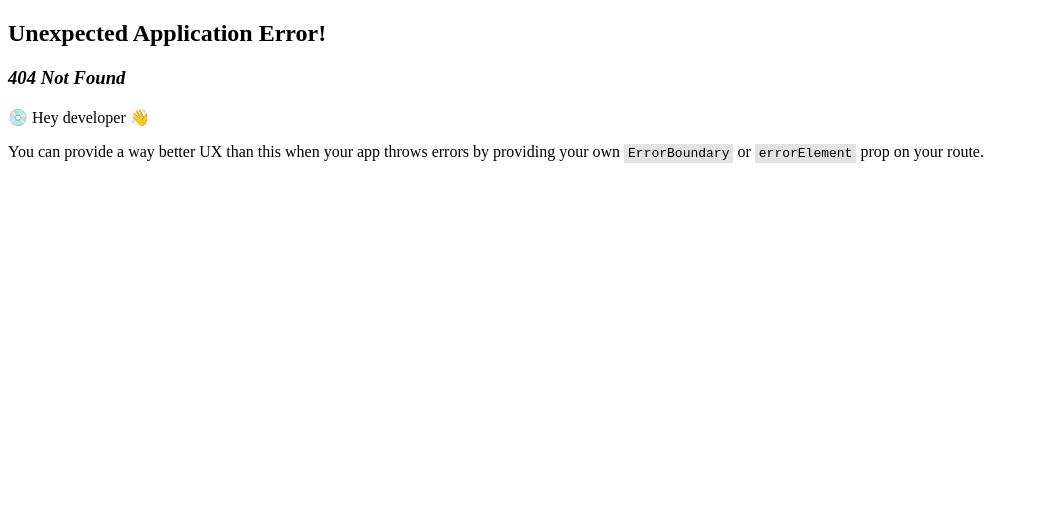
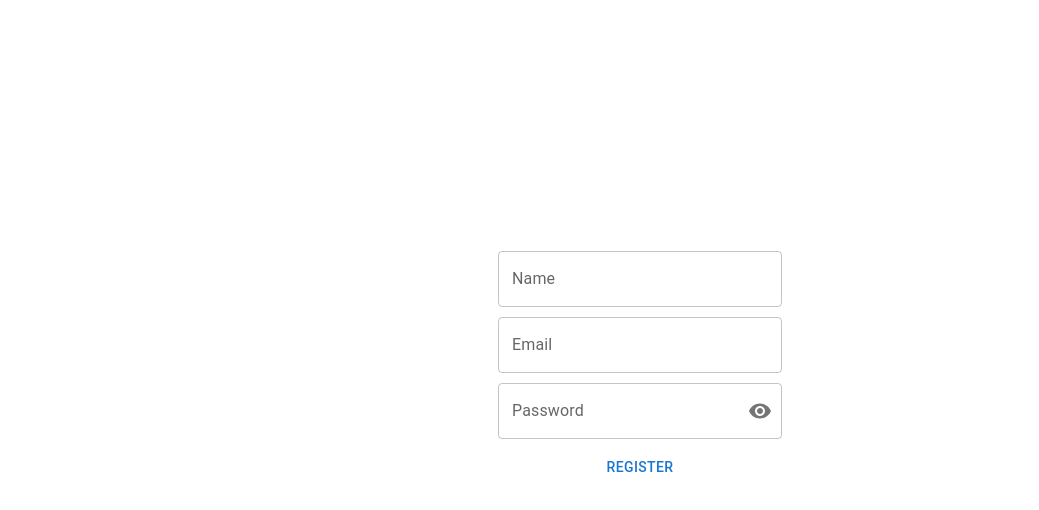
Before and after one commit to atikrahad/medical-camp-management-clientside, a React (Vite) app: page /register in a window 1280 px wide. Before the commit this address had no page. Shown: the top 510 px of the page, without its empty margins (0-1039 px from the left). Built offline with nearby package versions, Linux system fonts and the light colour scheme.

Commit message:
adding basic login and register pages

```diff
--- a/package.json
+++ b/package.json
@@ -20,6 +20,7 @@
     "match-sorter": "^6.3.1",
     "react": "^18.2.0",
     "react-dom": "^18.2.0",
+    "react-hook-form": "^7.48.2",
     "react-router-dom": "^6.20.0",
     "sort-by": "^1.2.0",
     "styled-components": "^6.1.1"
--- /dev/null
+++ b/src/Pages/Login.jsx
@@ -0,0 +1,66 @@
+import { Visibility, VisibilityOff } from "@mui/icons-material";
+import { Button, FormControl, Grid, IconButton, InputAdornment, InputLabel, OutlinedInput, TextField } from "@mui/material";
+import React from "react";
+import { useForm } from "react-hook-form";
+
+const Login = () => {
+    const { register, handleSubmit } = useForm();
+  const onSubmit = (data) => console.log(data);
+  const [showPassword, setShowPassword] = React.useState(false);
+
+  const handleClickShowPassword = () => setShowPassword((show) => !show);
+
+  return (
+    <Grid
+      sx={{
+        display: "flex",
+        minHeight: "90vh",
+        alignItems: "center",
+        justifyContent: "center",
+      }}
+    >
+      <form
+        style={{ display: "flex", gap: "10px", flexDirection: "column" }}
+        onSubmit={handleSubmit(onSubmit)}
+      >
+
+        <TextField
+          id="outlined-basic"
+          {...register("email")}
+          type="email"
+          label="Email"
+          variant="outlined"
+        />
+
+
+        <FormControl  variant="outlined">
+          <InputLabel htmlFor="outlined-adornment-password">
+            Password
+          </InputLabel>
+          <OutlinedInput
+            id="outlined-adornment-password"
+            {...register("password")}
+            type={showPassword ? "text" : "password"}
+            endAdornment={
+              <InputAdornment position="end">
+                <IconButton
+                  aria-label="toggle password visibility"
+                  onClick={handleClickShowPassword}
+                //   onMouseDown={handleMouseDownPassword}
+                  edge="end"
+                >
+                  {showPassword ? <VisibilityOff /> : <Visibility />}
+                </IconButton>
+              </InputAdornment>
+            }
+            label="Password"
+          />
+        </FormControl>
+
+        <Button type="submit">Login</Button>
+      </form>
+    </Grid>
+  );
+};
+
+export default Login;
--- /dev/null
+++ b/src/Pages/Register.jsx
@@ -0,0 +1,69 @@
+import { Visibility, VisibilityOff } from "@mui/icons-material";
+import { Button, FormControl, Grid, IconButton, InputAdornment, InputLabel, OutlinedInput, TextField } from "@mui/material";
+import React from "react";
+import { useForm } from "react-hook-form";
+
+export default function Register() {
+  const { register, handleSubmit } = useForm();
+  const onSubmit = (data) => console.log(data);
+  const [showPassword, setShowPassword] = React.useState(false);
+
+  const handleClickShowPassword = () => setShowPassword((show) => !show);
+
+  return (
+    <Grid
+      sx={{
+        display: "flex",
+        minHeight: "90vh",
+        alignItems: "center",
+        justifyContent: "center",
+      }}
+    >
+      <form
+        style={{ display: "flex", gap: "10px", flexDirection: "column" }}
+        onSubmit={handleSubmit(onSubmit)}
+      >
+        <TextField
+          id="outlined-basic"
+          {...register("name")}
+          label="Name"
+          variant="outlined"
+        />
+        <TextField
+          id="outlined-basic"
+          {...register("email")}
+          type="email"
+          label="Email"
+          variant="outlined"
+        />
+
+
+        <FormControl  variant="outlined">
+          <InputLabel htmlFor="outlined-adornment-password">
+            Password
+          </InputLabel>
+          <OutlinedInput
+            id="outlined-adornment-password"
+            {...register("password")}
+            type={showPassword ? "text" : "password"}
+            endAdornment={
+              <InputAdornment position="end">
+                <IconButton
+                  aria-label="toggle password visibility"
+                  onClick={handleClickShowPassword}
+                //   onMouseDown={handleMouseDownPassword}
+                  edge="end"
+                >
+                  {showPassword ? <VisibilityOff /> : <Visibility />}
+                </IconButton>
+              </InputAdornment>
+            }
+            label="Password"
+          />
+        </FormControl>
+
+        <Button type="submit">Register</Button>
+      </form>
+    </Grid>
+  );
+}
```
Also changed, not shown: src/Router/Router.jsx (+10 -0 lines), 1 other file (tests, documents, lock files or other folders).
